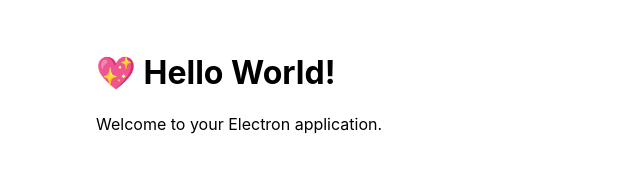
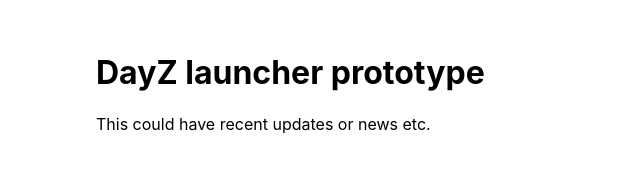
Before and after one commit to Jylisr/DayZ-custom-launcher-prototype, an Electron app: page src/index.html in a window 800 px wide. Shown: the whole page, without its empty margins (0-640 px from the left). Drawn offline with Linux system fonts and the light colour scheme.

Commit message:
Added template files

```diff
--- a/src/index.html
+++ b/src/index.html
@@ -6,7 +6,7 @@
     <link rel="stylesheet" href="index.css" />
   </head>
   <body>
-    <h1>💖 Hello World!</h1>
-    <p>Welcome to your Electron application.</p>
+    <h1>DayZ launcher prototype</h1>
+    <p>This could have recent updates or news etc.</p>
   </body>
 </html>
```
